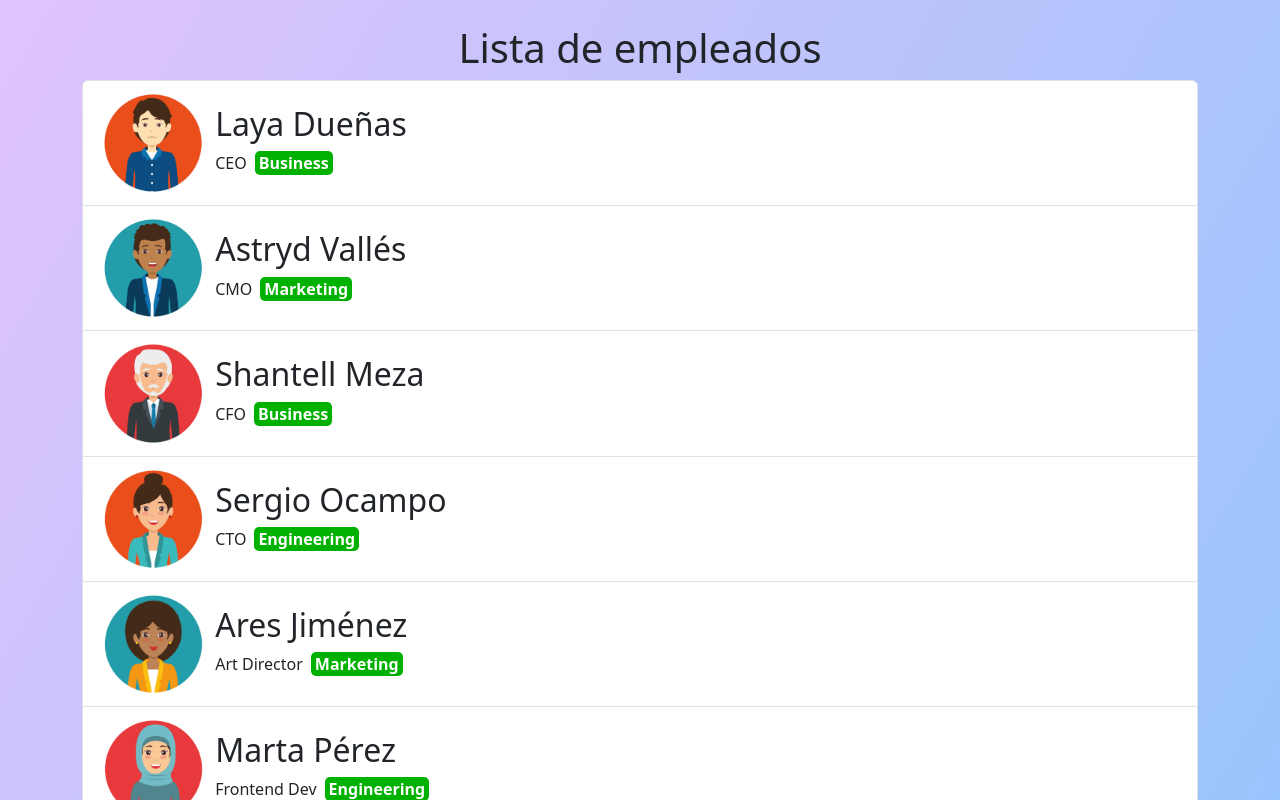
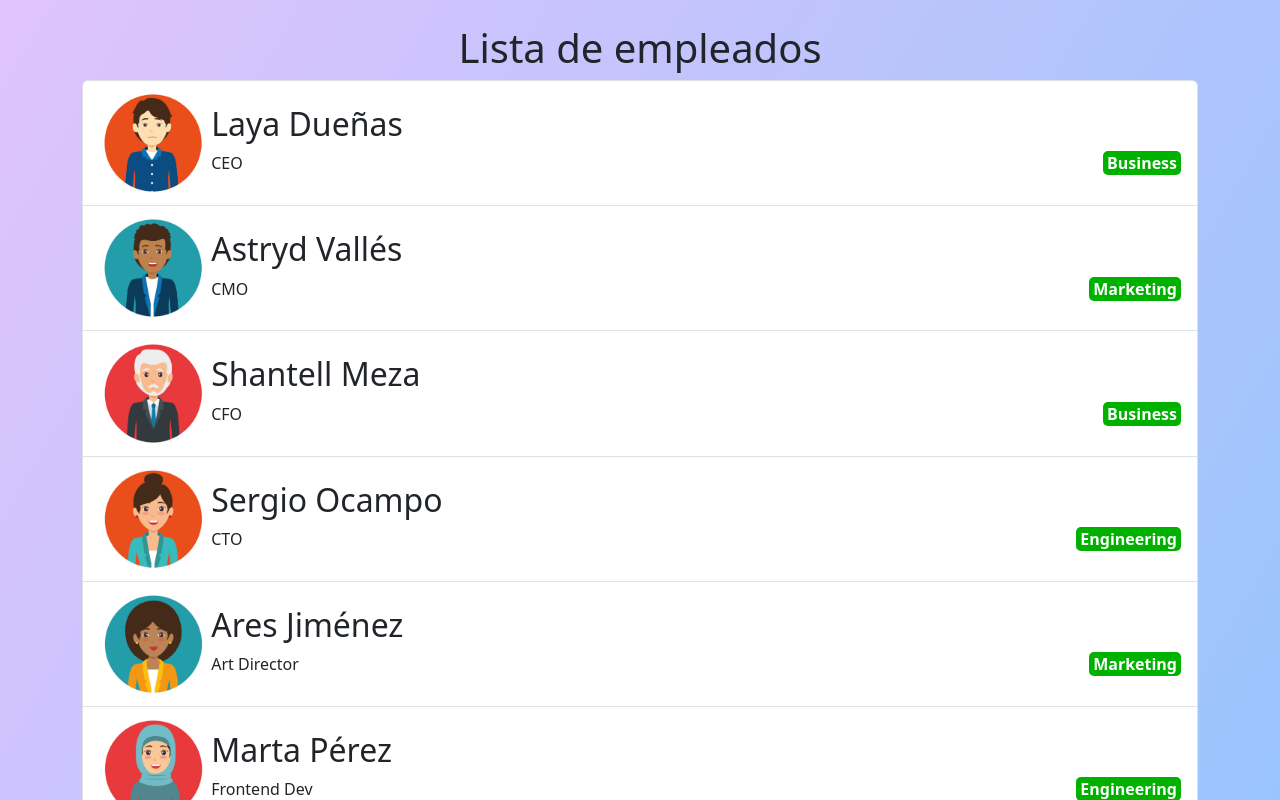
Before and after one commit to lucasecapdevila/react-tp1-ejercicio7, a React (Vite) app: page / in a window 1280 px wide. Shown: the top 800 px of the page. Built offline with nearby package versions, Linux system fonts and the light colour scheme.

Commit message:
se corrige maquetado

```diff
--- a/components/FilaEmpleado.jsx
+++ b/components/FilaEmpleado.jsx
@@ -6,10 +6,10 @@ const FilaEmpleado = ({empleado}) => {
   return (
     <ListGroupItem className='d-flex justify-content-start'>
       <AvatarEmpleado empleado={empleado} />
-      <div className="d-flex flex-column ms-2 mt-3">
+      <div className="d-flex flex-column ms-1 mt-3 w-100">
         <h2>{empleado.fullName}</h2>
-        <div className='d-flex'>
-          <p className='m-0 me-2'>{empleado.title}</p>
+        <div className='d-flex justify-content-between'>
+          <p className='m-0 me-1'>{empleado.title}</p>
           <p className='m-0 px-1 area'>{empleado.department}</p>
         </div>
       </div>
```
